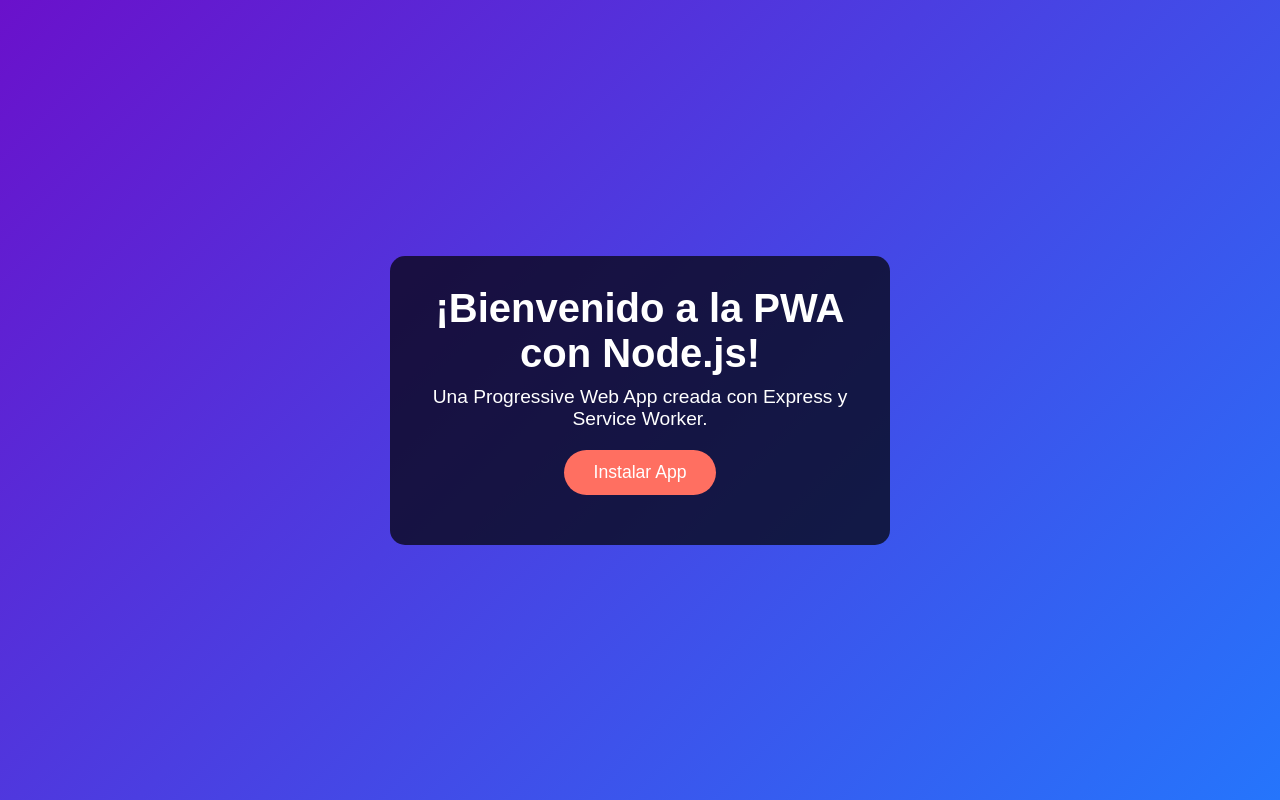
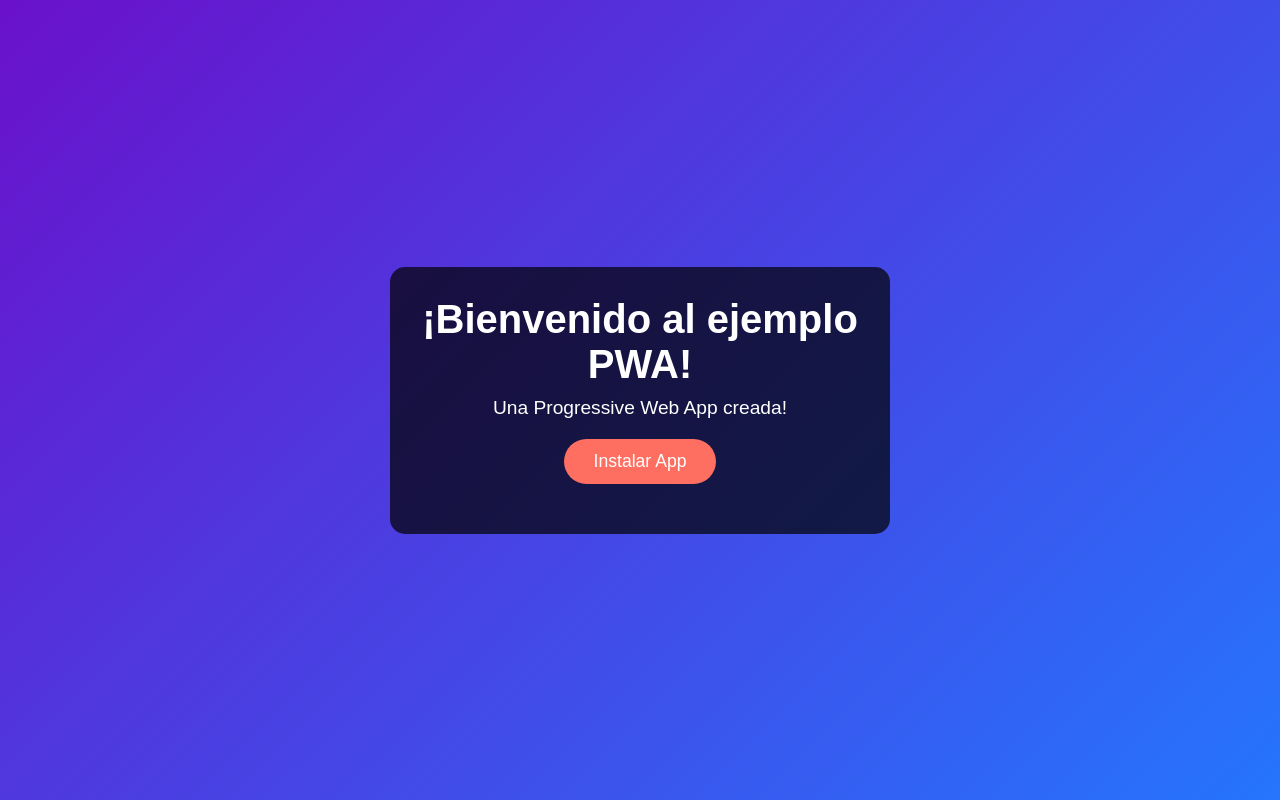
Before and after one commit to EdgarR26/Ejemplo-Web-En-Render, a website: page public/index.html in a window 1280 px wide. Drawn offline with Linux system fonts and the light colour scheme.

Commit message:
modificaciones 2

```diff
--- a/public/app.js
+++ b/public/app.js
@@ -10,7 +10,7 @@
     });
   }
 
-  // Mostrar mensaje al instalar la app (es solo un ejemplo visual)
+
   const installBtn = document.querySelector('.install-btn');
   installBtn.addEventListener('click', () => {
     alert('¡App instalada con éxito! Ahora puedes usarla offline.');
--- a/public/index.html
+++ b/public/index.html
@@ -10,8 +10,8 @@
 <body>
   <div class="container">
     <header>
-      <h1>¡Bienvenido a la PWA con Node.js!</h1>
-      <p>Una Progressive Web App creada con Express y Service Worker.</p>
+      <h1>¡Bienvenido al ejemplo PWA!</h1>
+      <p>Una Progressive Web App creada!</p>
       <button class="install-btn">Instalar App</button>
     </header>
   </div>
```
